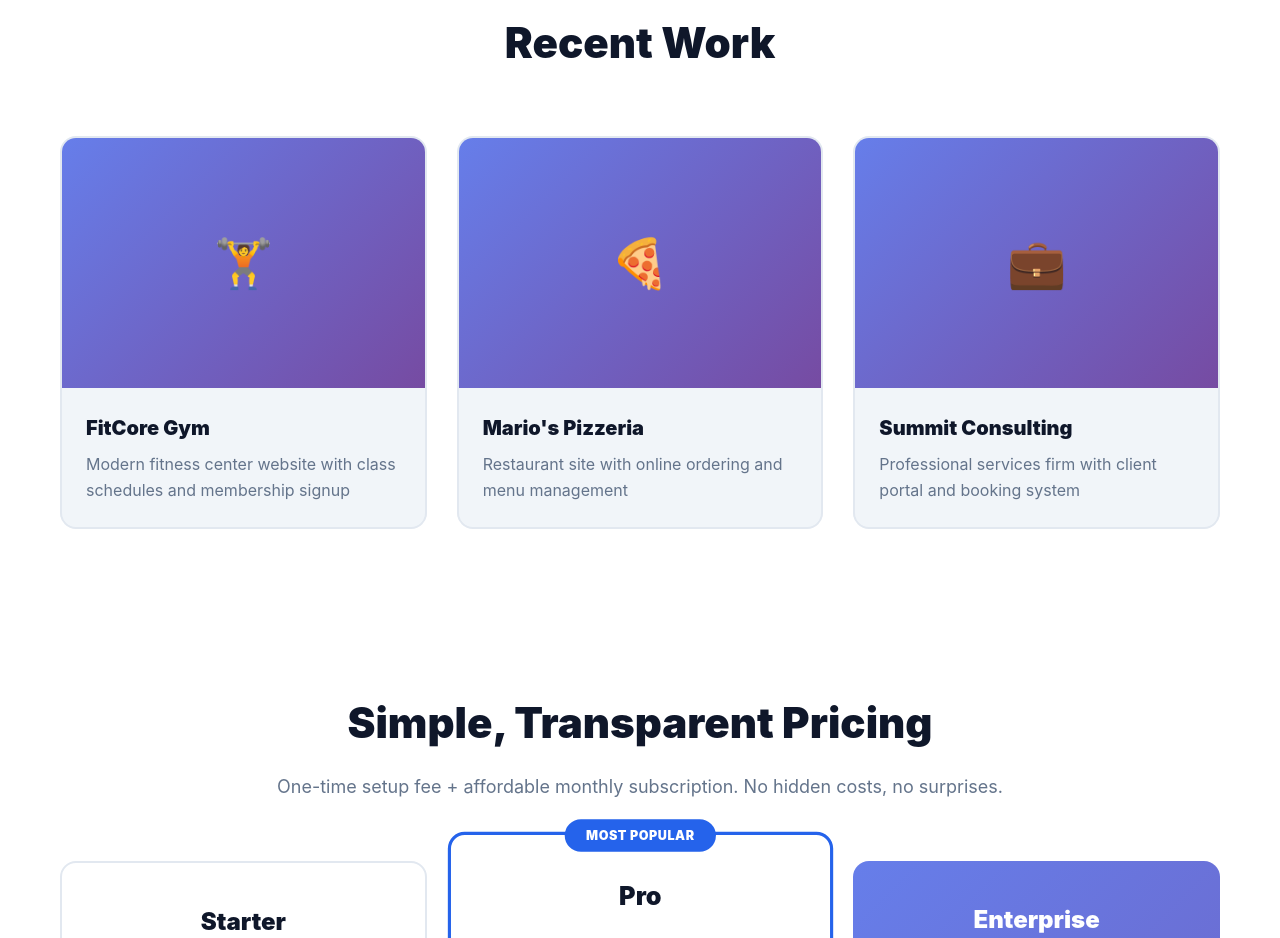
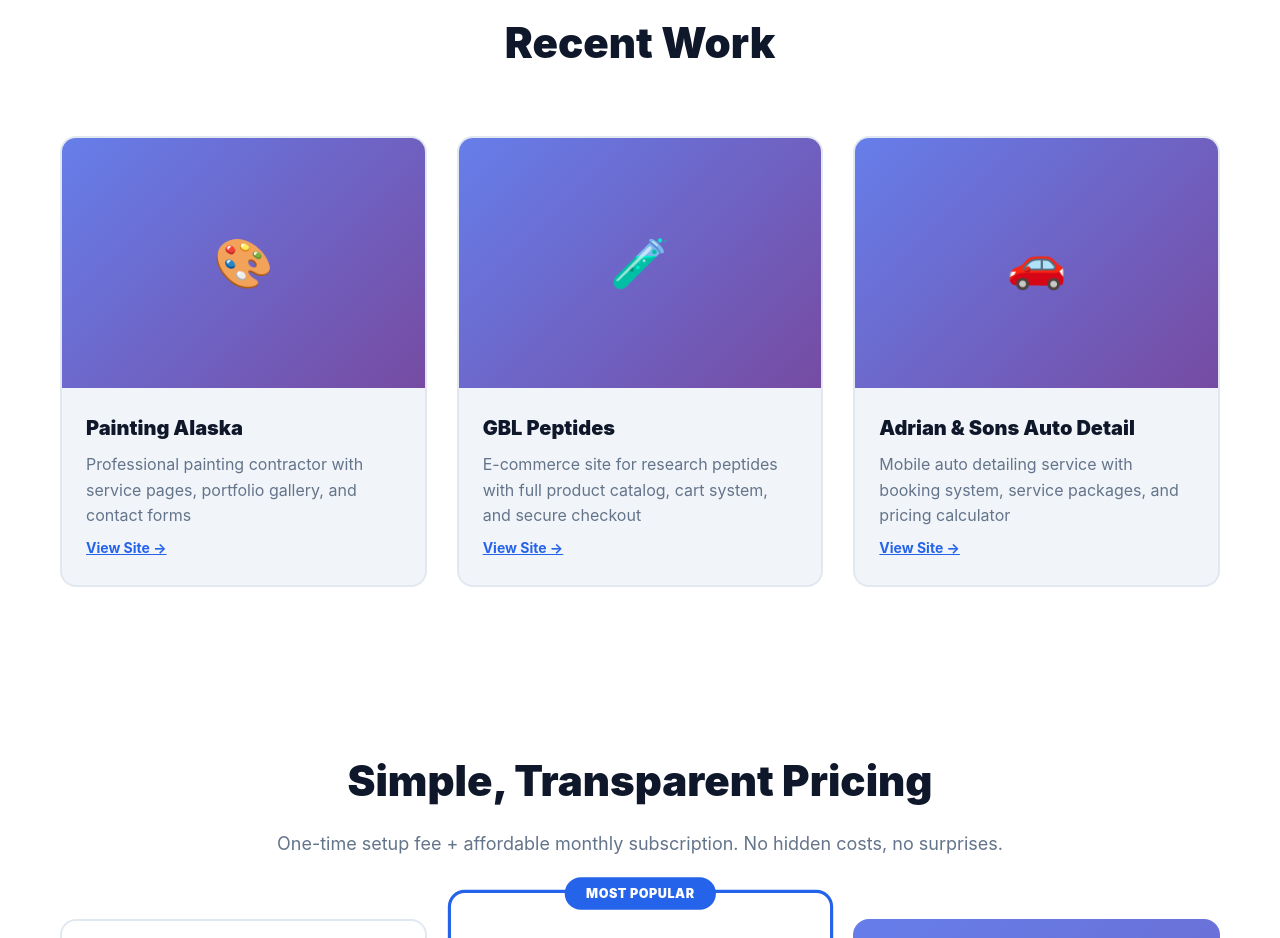
Before and after one commit to clindstrom83/PostPilot, a website: page index.html in a window 1280 px wide. Shown: the part 3040-3978 px from the top of the page. Drawn offline with Linux system fonts and the light colour scheme.

Commit message:
Update portfolio with real client sites: Painting Alaska, GBL Peptides, Adrian & Sons Auto Detail

```diff
--- a/index.html
+++ b/index.html
@@ -560,25 +560,28 @@
         <div class="container">
             <h2>Recent Work</h2>
             <div class="portfolio-grid">
-                <div class="portfolio-item">
-                    <div class="portfolio-image">🏋️</div>
+                <div class="portfolio-item" onclick="window.open('https://paintingalaska.com', '_blank')" style="cursor: pointer;">
+                    <div class="portfolio-image">🎨</div>
                     <div class="portfolio-info">
-                        <h3>FitCore Gym</h3>
-                        <p>Modern fitness center website with class schedules and membership signup</p>
+                        <h3>Painting Alaska</h3>
+                        <p>Professional painting contractor with service pages, portfolio gallery, and contact forms</p>
+                        <a href="https://paintingalaska.com" target="_blank" style="color: #2563eb; font-size: 14px; font-weight: 700; margin-top: 8px; display: inline-block;">View Site →</a>
                     </div>
                 </div>
-                <div class="portfolio-item">
-                    <div class="portfolio-image">🍕</div>
+                <div class="portfolio-item" onclick="window.open('https://gblpeptides.com', '_blank')" style="cursor: pointer;">
+                    <div class="portfolio-image">🧪</div>
                     <div class="portfolio-info">
-                        <h3>Mario's Pizzeria</h3>
-                        <p>Restaurant site with online ordering and menu management</p>
+                        <h3>GBL Peptides</h3>
+                        <p>E-commerce site for research peptides with full product catalog, cart system, and secure checkout</p>
+                        <a href="https://gblpeptides.com" target="_blank" style="color: #2563eb; font-size: 14px; font-weight: 700; margin-top: 8px; display: inline-block;">View Site →</a>
                     </div>
                 </div>
-                <div class="portfolio-item">
-                    <div class="portfolio-image">💼</div>
+                <div class="portfolio-item" onclick="window.open('https://www.adrianandsonsmobileautodetail.com', '_blank')" style="cursor: pointer;">
+                    <div class="portfolio-image">🚗</div>
                     <div class="portfolio-info">
-                        <h3>Summit Consulting</h3>
-                        <p>Professional services firm with client portal and booking system</p>
+                        <h3>Adrian & Sons Auto Detail</h3>
+                        <p>Mobile auto detailing service with booking system, service packages, and pricing calculator</p>
+                        <a href="https://www.adrianandsonsmobileautodetail.com" target="_blank" style="color: #2563eb; font-size: 14px; font-weight: 700; margin-top: 8px; display: inline-block;">View Site →</a>
                     </div>
                 </div>
             </div>
```
